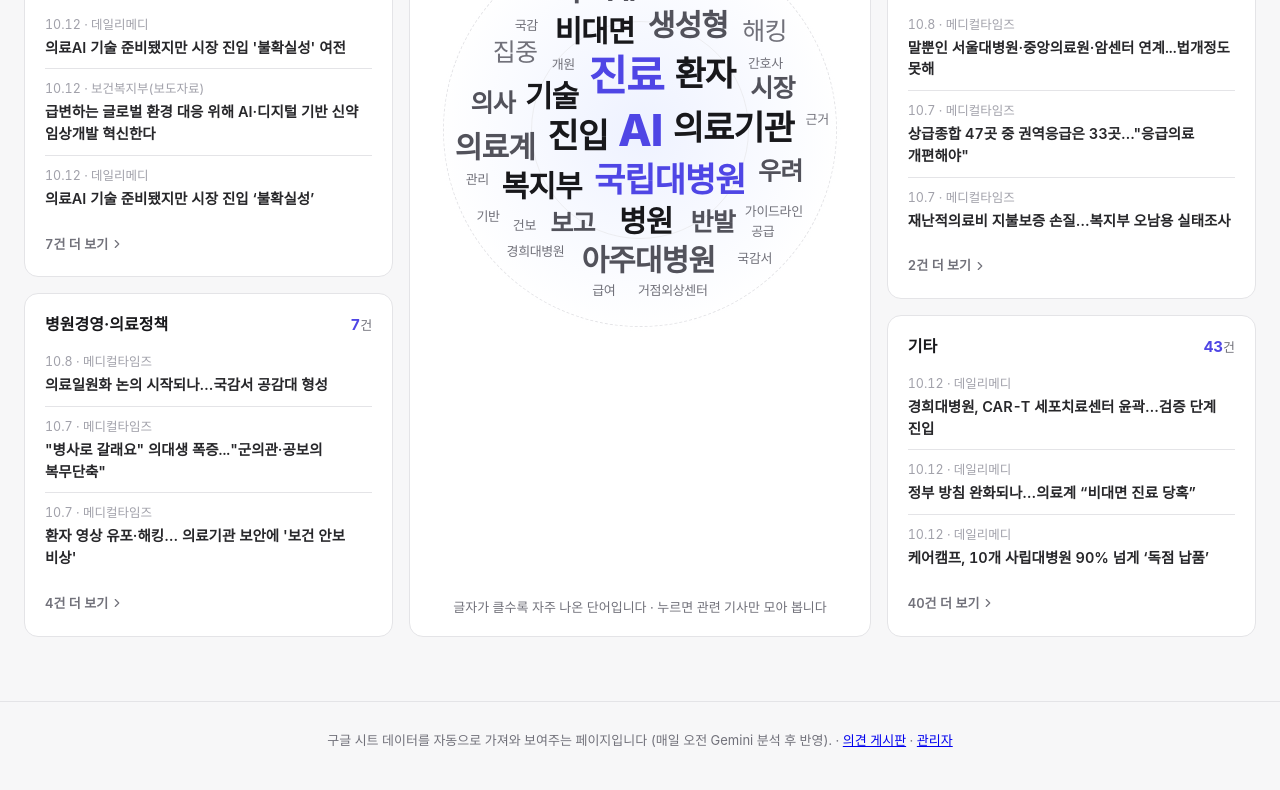
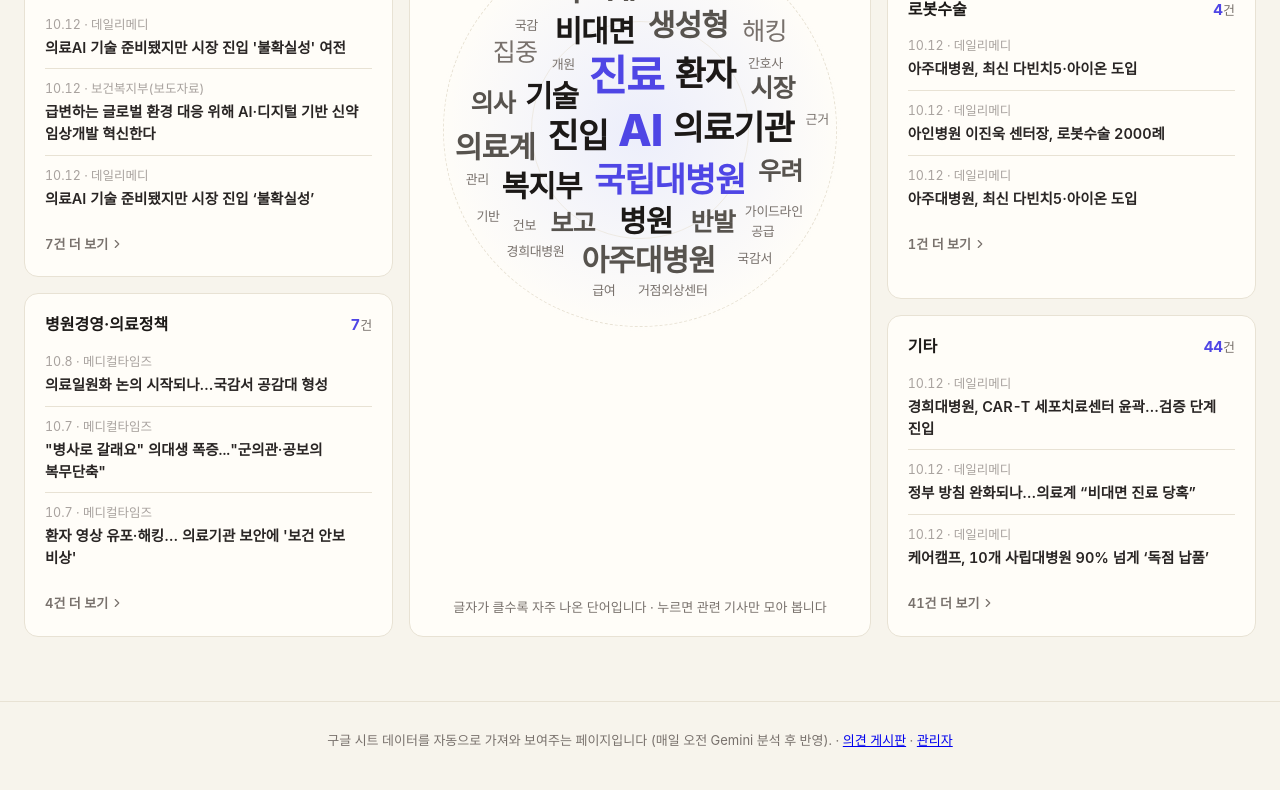
Before and after one commit to bluebird1131-spec/medical-trend-dashboard, a plain HTML site: page index.html in a window 1280 px wide. Shown: the part 1396-2186 px from the top of the page. Drawn offline with Linux system fonts and the light colour scheme; a web font is replaced by a local one.

Commit message:
아이보리 밝은 화면으로 고정, 질병관리청 바로가기 삭제, '기타' 묶음 중복 수정
Co-Authored-By: Claude Opus 5.5 <noreply@anthropic.com>

```diff
--- a/assets/sub.css
+++ b/assets/sub.css
@@ -1,27 +1,17 @@
-/* 관리자·게시판 페이지 공통 스타일 (index.html 과 같은 토큰: shadcn/ui zinc + indigo) */
+/* 관리자·게시판 페이지 공통 스타일 (index.html 과 같은 토큰: 아이보리 + indigo, 밝은 화면 고정) */
 @font-face {
   font-family: "Pretendard Variable"; font-weight: 45 920; font-style: normal; font-display: swap;
   src: url("PretendardVariable.woff2") format("woff2-variations");
 }
 :root {
-  --background: #f7f7f8; --surface: #fafafa; --card: #ffffff;
-  --foreground: #09090b; --heading: #18181b; --body: #27272a; --soft: #52525b; --muted: #71717a; --faint: #a1a1aa;
-  --border: #e4e4e7; --border-strong: #d4d4d8; --hover: #f4f4f5;
-  --primary: #18181b; --primary-foreground: #fafafa;
-  --accent: #4f46e5; --accent-soft: #eef2ff; --on-accent: #ffffff;
+  --background: #f7f4ec; --surface: #fbf9f3; --card: #fffdf8;
+  --foreground: #1c1917; --heading: #1c1917; --body: #292524; --soft: #57534e; --muted: #78716c; --faint: #a8a29e;
+  --border: #e8e2d4; --border-strong: #d8d0bd; --hover: #f2ede2;
+  --primary: #1c1917; --primary-foreground: #fafaf9;
+  --accent: #4f46e5; --accent-soft: #eceefb; --on-accent: #ffffff;
   --ok: #15803d; --ok-soft: #f0fdf4; --warn: #b45309; --warn-soft: #fffbeb; --bad: #b91c1c; --bad-soft: #fef2f2;
   --radius: 14px;
-}
-@media (prefers-color-scheme: dark) {
-  :root {
-    --background: #09090b; --surface: #0c0c0e; --card: #111113;
-    --foreground: #fafafa; --heading: #fafafa; --body: #e4e4e7; --soft: #b4b4bb; --muted: #a1a1aa; --faint: #71717a;
-    --border: #27272a; --border-strong: #3f3f46; --hover: #1c1c1f;
-    --primary: #fafafa; --primary-foreground: #18181b;
-    --accent: #a5b4fc; --accent-soft: #1e1b4b; --on-accent: #1e1b4b;
-    --ok: #86efac; --ok-soft: #052e16; --warn: #fcd34d; --warn-soft: #451a03; --bad: #fca5a5; --bad-soft: #450a0a;
-    color-scheme: dark;
-  }
+  color-scheme: light;
 }
 * { box-sizing: border-box; }
 body {
--- a/index.html
+++ b/index.html
@@ -4,6 +4,7 @@
 <base target="_blank">
 <meta charset="utf-8">
 <meta name="viewport" content="width=device-width, initial-scale=1">
+<meta name="color-scheme" content="light">
 <title>의료계 동향</title>
 <link rel="preload" href="assets/PretendardVariable.woff2" as="font" type="font/woff2" crossorigin>
 <script src="assets/lucide.min.js"></script>
@@ -14,25 +15,16 @@
     src: url("assets/PretendardVariable.woff2") format("woff2-variations");
   }
 
-  /* shadcn/ui (zinc) 토큰 + 포인트 색 1개(indigo) */
+  /* 아이보리 톤 고정 (기기 다크 모드와 관계없이 밝게) + 포인트 색 1개(indigo) */
   :root {
-    --background: #f7f7f8; --surface: #fafafa; --card: #ffffff;
-    --foreground: #09090b; --heading: #18181b; --body: #27272a; --soft: #52525b; --muted: #71717a; --faint: #a1a1aa;
-    --border: #e4e4e7; --border-strong: #d4d4d8; --hover: #f4f4f5;
-    --primary: #18181b; --primary-foreground: #fafafa;
-    --accent: #4f46e5; --accent-soft: #eef2ff; --on-accent: #ffffff;
+    --background: #f7f4ec; --surface: #fbf9f3; --card: #fffdf8;
+    --foreground: #1c1917; --heading: #1c1917; --body: #292524; --soft: #57534e; --muted: #78716c; --faint: #a8a29e;
+    --border: #e8e2d4; --border-strong: #d8d0bd; --hover: #f2ede2;
+    --primary: #1c1917; --primary-foreground: #fafaf9;
+    --accent: #4f46e5; --accent-soft: #eceefb; --on-accent: #ffffff;
     --mark: #fef08a; --overlay: rgba(9, 9, 11, .4); --ring: #a1a1aa;
-    --radius: 14px; --tb-h: 64px; --warn: #b45309; --warn-soft: #fffbeb;
-  }
-  @media (prefers-color-scheme: dark) {
-    :root {
-      --background: #09090b; --surface: #0c0c0e; --card: #111113;
-      --foreground: #fafafa; --heading: #fafafa; --body: #e4e4e7; --soft: #b4b4bb; --muted: #a1a1aa; --faint: #71717a;
-      --border: #27272a; --border-strong: #3f3f46; --hover: #1c1c1f;
-      --primary: #fafafa; --primary-foreground: #18181b;
-      --accent: #a5b4fc; --accent-soft: #1e1b4b; --on-accent: #1e1b4b;
-      --mark: #713f12; --overlay: rgba(0, 0, 0, .6); --ring: #52525b; --warn: #fcd34d; --warn-soft: #451a03;
-    }
+    --radius: 14px; --tb-h: 64px; --warn: #b45309; --warn-soft: #fdf3dc;
+    color-scheme: light;
   }
 
   * { box-sizing: border-box; }
@@ -427,7 +419,6 @@
     <span class="util-label"><i data-lucide="landmark"></i><span>주요 사이트 바로가기</span></span>
     <nav class="util-links" aria-label="주요 사이트 바로가기">
       <a class="qlink" href="https://www.mohw.go.kr" rel="noopener">보건복지부<i data-lucide="arrow-up-right"></i></a>
-      <a class="qlink" href="https://www.kdca.go.kr" rel="noopener">질병관리청<i data-lucide="arrow-up-right"></i></a>
       <a class="qlink" href="https://www.docdocdoc.co.kr" rel="noopener">청년의사<i data-lucide="arrow-up-right"></i></a>
       <a class="qlink" href="https://www.medicaltimes.com" rel="noopener">메디컬타임즈<i data-lucide="arrow-up-right"></i></a>
       <a class="qlink" href="https://www.dailymedi.com" rel="noopener">데일리메디<i data-lucide="arrow-up-right"></i></a>
@@ -650,7 +641,8 @@
   // 상위 5개 묶음 + 나머지는 '기타'
   const topNames = list => {
     const m = new Map();
-    list.forEach(it => groups(it.r).forEach(g => m.set(g, (m.get(g) || 0) + 1)));
+    // 분류값 자체가 '기타'인 기사는 맨 끝 '기타' 묶음으로 (같은 이름 묶음이 두 번 나오지 않게)
+    list.forEach(it => groups(it.r).forEach(g => g !== OTHER && m.set(g, (m.get(g) || 0) + 1)));
     const sorted = [...m].sort((a, b) => b[1] - a[1]);
     if (sorted.length <= TOP + 1) return sorted.map(x => x[0]);
     const multi = sorted.filter(x => x[1] >= 2).slice(0, TOP).map(x => x[0]);
@@ -892,7 +884,7 @@
         <aside class="ai-side">
           <h3>${icon('lightbulb')}우리 병원 시사점</h3>
           ${imp.length ? `<ul>${imp.map(x => `<li>${esc(x)}</li>`).join('')}</ul>` : '<p class="ai-note" style="margin:0">이번 브리핑에는 시사점이 없습니다.</p>'}
-          <p class="ai-note">Gemini가 선별 기사 요약을 바탕으로 자동 작성했습니다${b.generatedAt ? ` (${esc(b.generatedAt)})` : ''}. 판단 전에 근거 기사를 확인해 주세요.</p>
+          <p class="ai-note">${/claude/i.test(b.model || '') ? 'Claude' : 'Gemini'}가 선별 기사 요약을 바탕으로 작성했습니다${b.generatedAt ? ` (${esc(b.generatedAt)})` : ''}. 판단 전에 근거 기사를 확인해 주세요.</p>
         </aside>
       </div>
     </section>`;
```
Also changed, not shown: admin.html (+1 -0 lines), feedback.html (+1 -0 lines).
